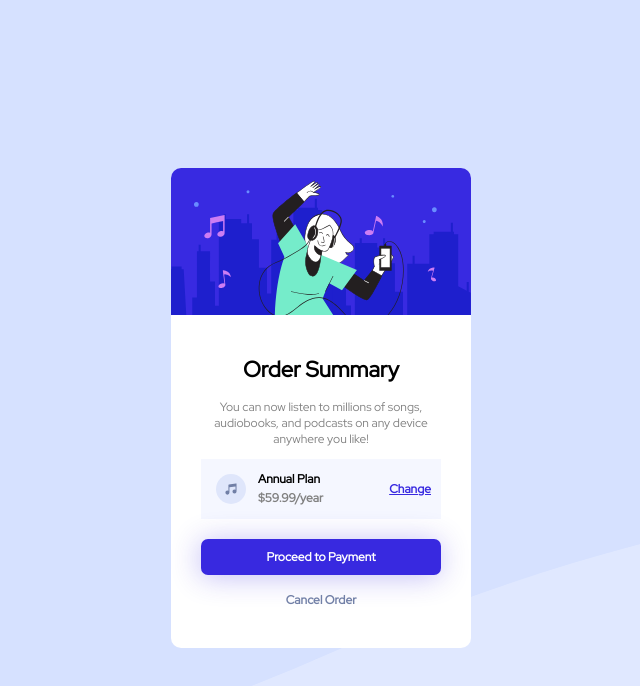
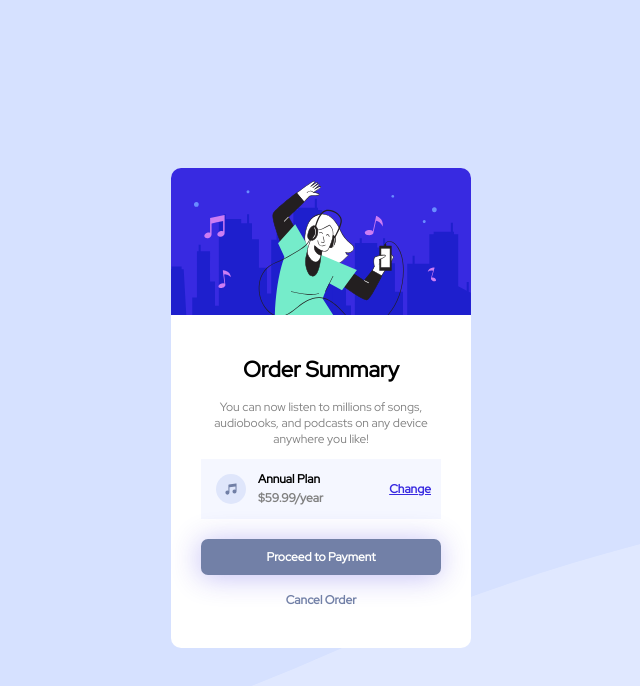
Before and after one commit to outerpreneur/order-summary-component-main, a plain HTML site: page index.html in a window 1280 px wide. In both pictures the pointer is over the button "Proceed to Payment". Shown: the whole page, without its empty margins (319-959 px from the left). Drawn offline with Linux system fonts and the light colour scheme.

Commit message:
Hover effect added

```diff
--- a/styles.css
+++ b/styles.css
@@ -60,6 +60,10 @@ button {
     font-family: red hat display;
 }
 
+button:hover {
+        background-color: hsl(224, 23%, 55%);
+}
+
 .cancel {
     text-align: center;
     margin-bottom: 40px;
```
